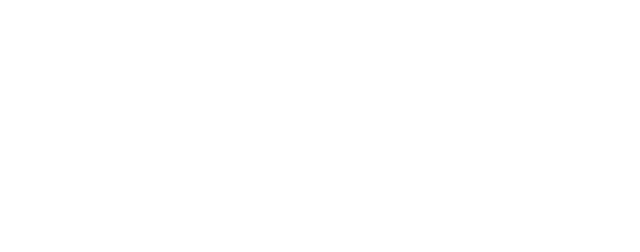
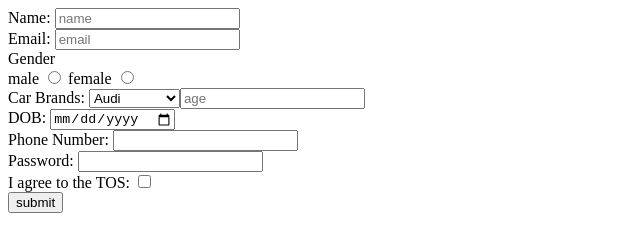
Before and after one commit to acciojob/signup-form-car-akashborade1995, a website: page main.html in a window 1280 px wide. Shown: the whole page, without its empty margins (0-640 px from the left). Drawn offline with Linux system fonts and the light colour scheme.

Commit message:
created a submission

```diff
--- a/main.html
+++ b/main.html
@@ -10,6 +10,48 @@
 	<!-- the entire body must be written by student -->
     <script type="text/javascript" src="./script.js">
 </script>
+	<form method="post">
+		<label for="name">Name: </label>
+		<input type="text" id="name" placeholder="name"required>
+		<br>
+		<label for="email">Email: </label>
+		<input type="text" id="email" placeholder="email"required>
+		<br>
+		<label for="gender">Gender </label>
+		<br>
+		<label for="gender_m">male </label>
+		<input type="radio" id="gender_m" name="gender" required >
+		<label for="gender_f"> female</label>
+		<input type="radio" id="gender_f" name="gender" required>
+		<br>
+		<label for="cars">Car Brands: </label>
+		<select>
+			<option>Audi</option>
+			<option>Bmw</option>
+			<option>Land Rover</option>
+			<option>Tata</option
+		</select>
+		<br>
+		<label for="age">Age:</label>
+		<input type="number" id="age"  placeholder="age"required>
+		<br>
+		<label for="dob">DOB:</label>
+		<input type="date" id="dob" required>
+		<br>
+		<label for="tel">Phone Number:</label>
+		<input type="tel" id="tel">
+		<br>
+		<label for="password">Password:</label>
+		<input type="password" id="password" required>
+		<br>
+		<label for="tos">I agree to the TOS:</label>
+		<input type="checkbox" id="tos" required>
+		<br>
+<!-- 		<label for="sub">Submit</label> -->
+		<button type="submit">submit</button>
+
+
+	</form>
 
 </body>
 
```
